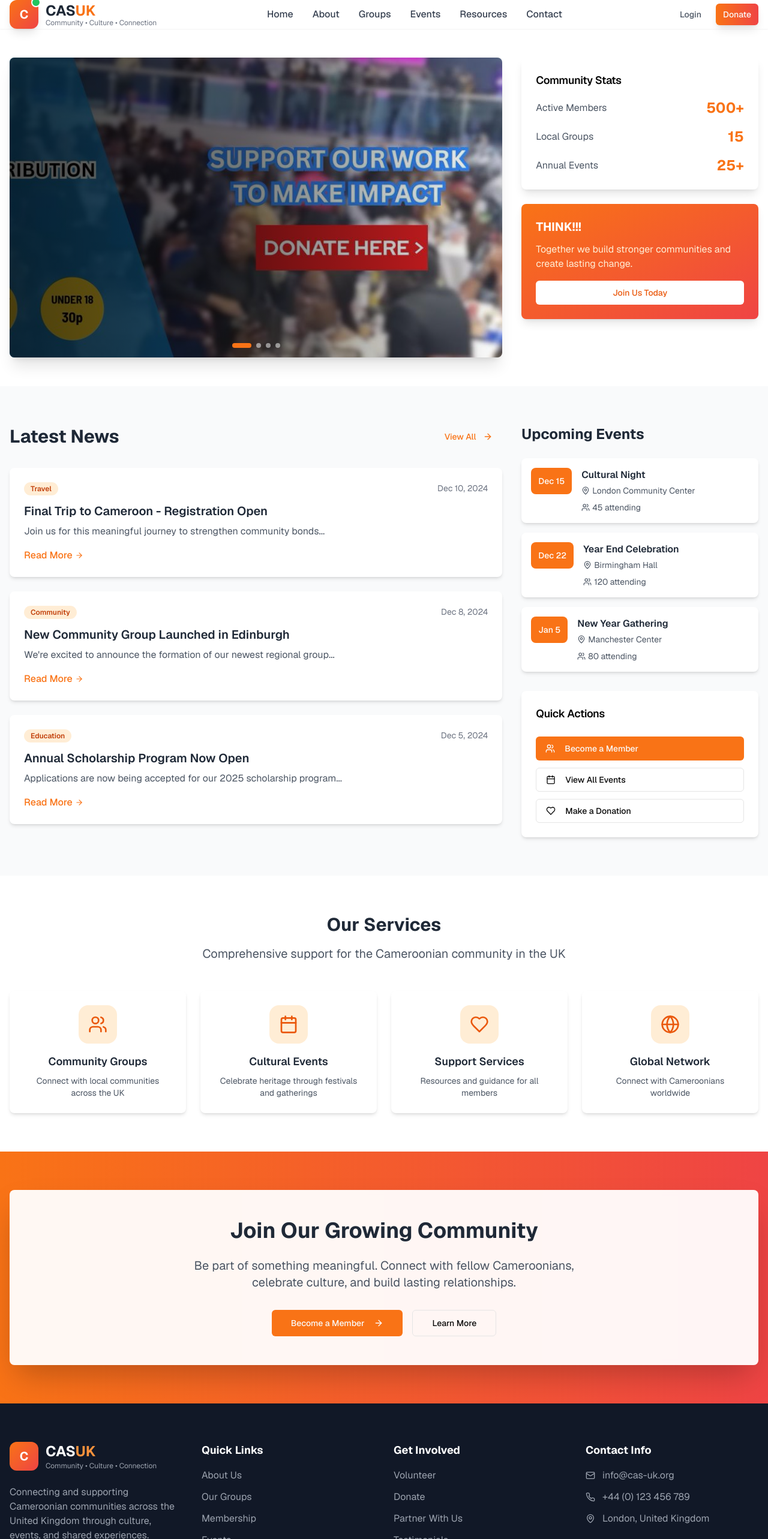
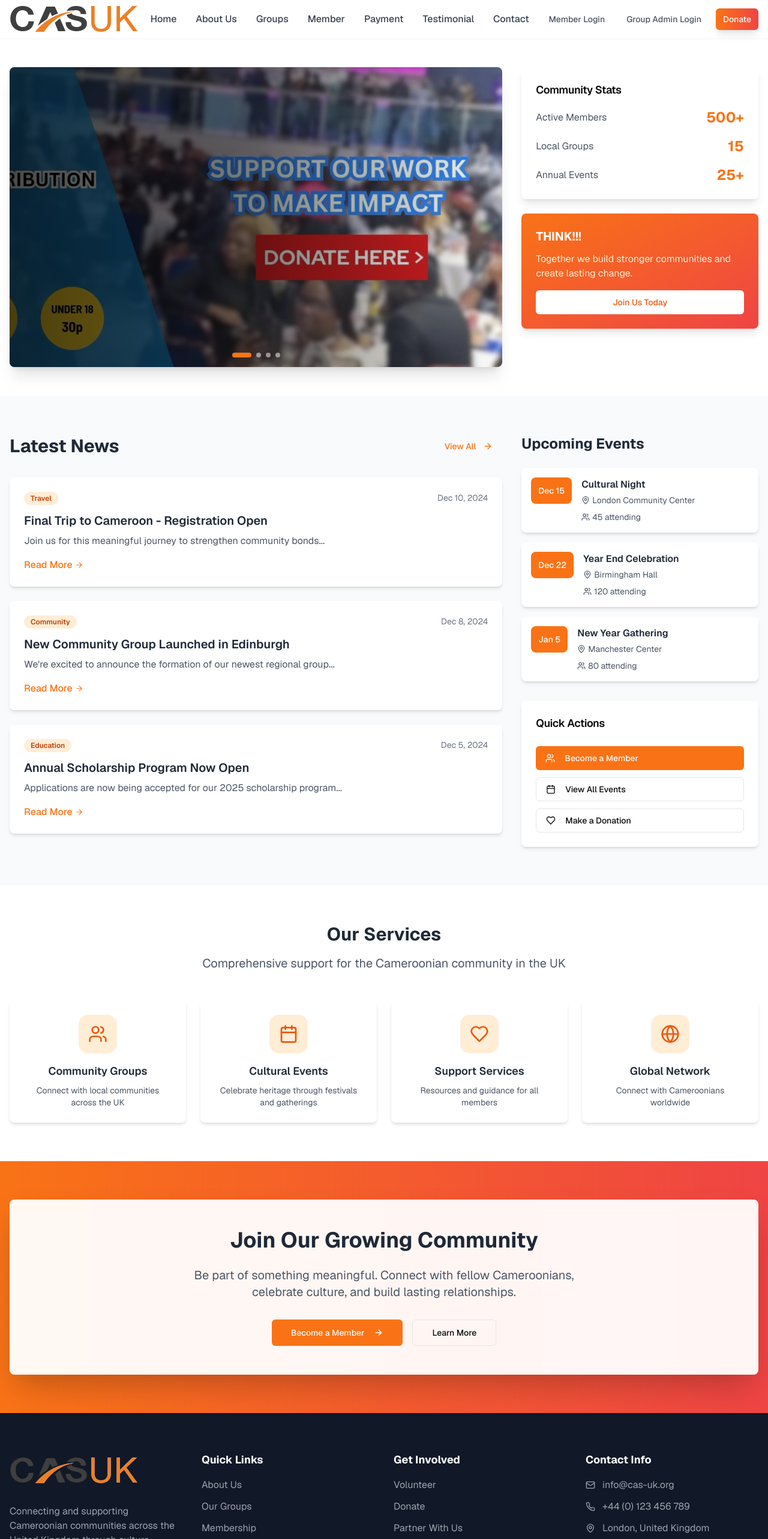
Before and after one commit to porato-developer/casuk, a Next.js app: page / in a window 1280 px wide. Shown: the top 2566 px of the page at 60% size. Built offline with nearby package versions, Linux system fonts and the light colour scheme.

Commit message:
add real logo

```diff
--- a/app/page.tsx
+++ b/app/page.tsx
@@ -227,18 +227,21 @@ export default function CASUKRedesign4() {
           <div className="flex items-center justify-between h-18">
             {/* Logo */}
             <div className="flex items-center space-x-3">
-              <div className="relative">
+              {/* <div className="relative">
                 <div className="w-12 h-12 bg-gradient-to-br from-orange-500 to-red-500 rounded-xl flex items-center justify-center shadow-lg">
                   <span className="text-white font-bold text-xl">C</span>
                 </div>
                 <div className="absolute -top-1 -right-1 w-4 h-4 bg-green-500 rounded-full border-2 border-white"></div>
-              </div>
+              </div> */}
               <div>
-                <div className="text-2xl font-bold">
-                  <span className="text-gray-800">CAS</span>
-                  <span className="text-orange-500">UK</span>
-                </div>
-                <div className="text-xs text-gray-500 -mt-1">Community • Culture • Connection</div>
+                {/* <Image
+                  src={"/logo.png"}
+                  alt={`CAS UK Logo`}
+                  width={100}
+                  height={40}
+                  className="object-cover"
+                /> */}
+                <img className="" src="/logo.png" />
               </div>
             </div>
 
@@ -251,11 +254,18 @@ export default function CASUKRedesign4() {
                 Home
                 <span className="absolute -bottom-1 left-0 w-0 h-0.5 bg-orange-500 transition-all group-hover:w-full"></span>
               </Link>
+              {/* <Link
+                href="#"
+                className="text-gray-700 hover:text-orange-500 transition-colors font-medium relative group"
+              >
+                Who are we
+                <span className="absolute -bottom-1 left-0 w-0 h-0.5 bg-orange-500 transition-all group-hover:w-full"></span>
+              </Link> */}
               <Link
                 href="#"
                 className="text-gray-700 hover:text-orange-500 transition-colors font-medium relative group"
               >
-                About
+                About Us
                 <span className="absolute -bottom-1 left-0 w-0 h-0.5 bg-orange-500 transition-all group-hover:w-full"></span>
               </Link>
               <Link
@@ -269,14 +279,21 @@ export default function CASUKRedesign4() {
                 href="#"
                 className="text-gray-700 hover:text-orange-500 transition-colors font-medium relative group"
               >
-                Events
+                Member
                 <span className="absolute -bottom-1 left-0 w-0 h-0.5 bg-orange-500 transition-all group-hover:w-full"></span>
               </Link>
               <Link
                 href="#"
                 className="text-gray-700 hover:text-orange-500 transition-colors font-medium relative group"
               >
-                Resources
+                Payment
+                <span className="absolute -bottom-1 left-0 w-0 h-0.5 bg-orange-500 transition-all group-hover:w-full"></span>
+              </Link>
+              <Link
+                href="#"
+                className="text-gray-700 hover:text-orange-500 transition-colors font-medium relative group"
+              >
+                Testimonial
                 <span className="absolute -bottom-1 left-0 w-0 h-0.5 bg-orange-500 transition-all group-hover:w-full"></span>
               </Link>
               <Link
@@ -291,7 +308,10 @@ export default function CASUKRedesign4() {
             {/* Auth & Actions */}
             <div className="hidden lg:flex items-center space-x-3">
               <Button variant="ghost" size="sm" className="text-gray-600">
-                Login
+                Member Login
+              </Button>
+              <Button variant="ghost" size="sm" className="text-gray-600">
+                Group Admin Login
               </Button>
               <Button
                 size="sm"
@@ -566,16 +586,7 @@ export default function CASUKRedesign4() {
           <div className="grid md:grid-cols-2 lg:grid-cols-4 gap-8 mb-12">
             <div>
               <div className="flex items-center space-x-3 mb-6">
-                <div className="w-12 h-12 bg-gradient-to-br from-orange-500 to-red-500 rounded-xl flex items-center justify-center">
-                  <span className="text-white font-bold text-xl">C</span>
-                </div>
-                <div>
-                  <div className="text-2xl font-bold">
-                    <span>CAS</span>
-                    <span className="text-orange-400">UK</span>
-                  </div>
-                  <div className="text-xs text-gray-400">Community • Culture • Connection</div>
-                </div>
+                <img className="" src="/logo-no-bg.png" />
               </div>
               <p className="text-gray-400 mb-6">
                 Connecting and supporting Cameroonian communities across the United Kingdom through culture, events, and
```
Also changed, not shown: public/logo-no-bg.png (added), public/logo.png (added).
